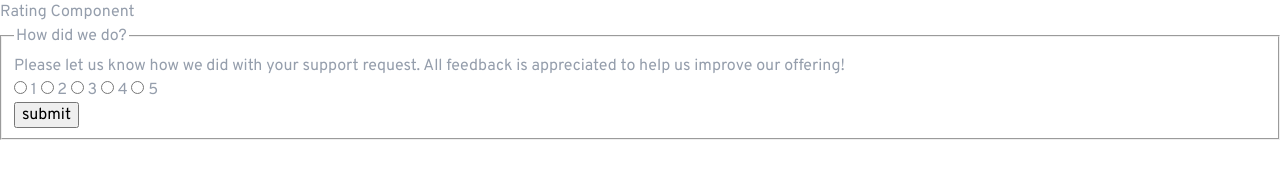
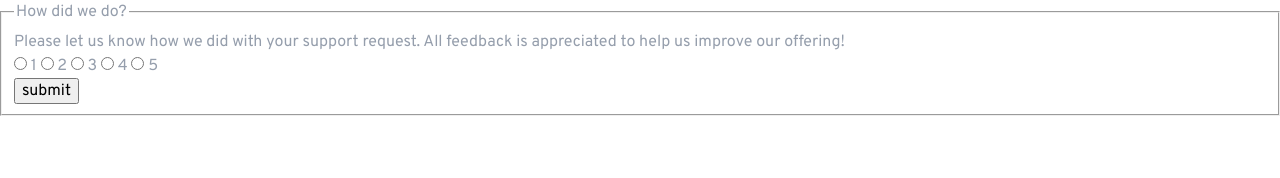
Before and after one commit to arey-dev/interactive-rating-component, a plain HTML site: page index.html in a window 1280 px wide. Drawn offline with Linux system fonts and the light colour scheme.

Commit message:
add sr-only class

```diff
--- a/styles/index.css
+++ b/styles/index.css
@@ -1,3 +1,4 @@
+/* Base Styles */
 :root {
   /* color */
   --clr-primary-400: hsl(25, 97%, 53%);
@@ -36,3 +37,19 @@ body {
   justify-content: center;
   align-items: center;
 }
+
+.sr-only {
+  border: 0 !important;
+  clip: rect(1px, 1px, 1px, 1px) !important;
+  clip-path: inset(50%) !important;
+  -webkit-clip-path: inset(50%) !important;
+  height: 1px !important;
+  width: 1px !important;
+  position: absolute !important;
+  overflow: hidden !important;
+  white-space: nowrap !important;
+  padding: 0 !important;
+  margin: -1px !important;
+}
+
+/* General Styles */
```
